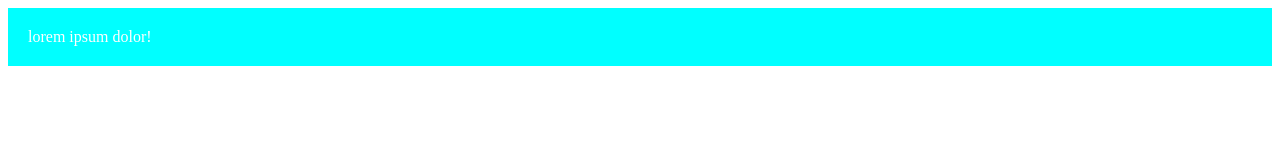
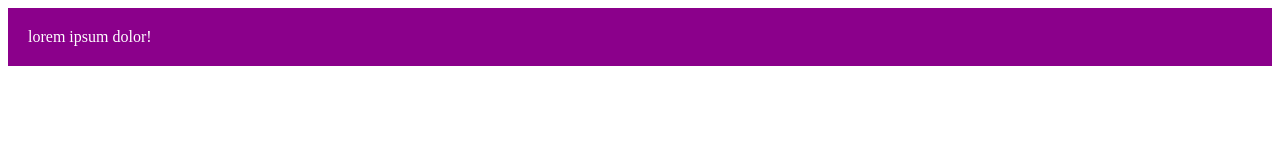
Before and after one commit to evro77777/git_test, a plain HTML site: page index.html in a window 1280 px wide. Drawn offline with Linux system fonts and the light colour scheme.

Commit message:
change style.css 04.06.2020

```diff
--- a/css/style.css
+++ b/css/style.css
@@ -1,5 +1,5 @@
 .content{
-    background: aqua;
+    background: darkmagenta;
     color:white;
     padding: 20px;
 }
```
